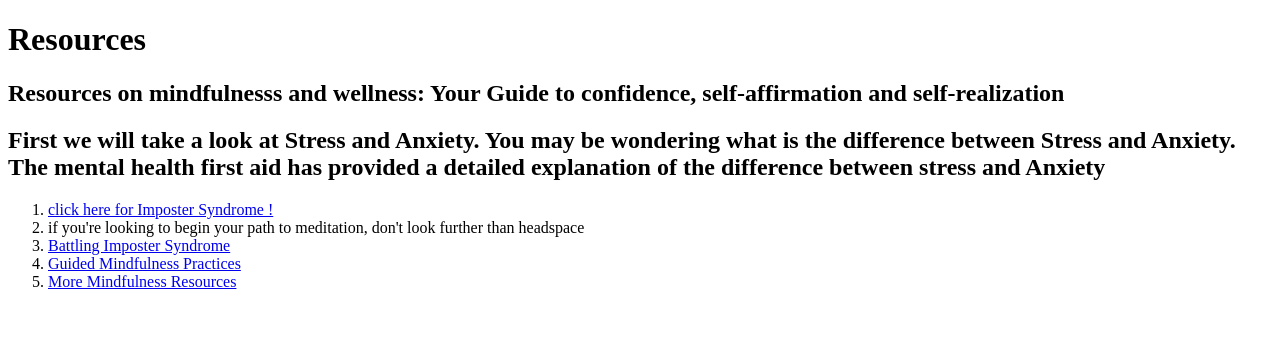
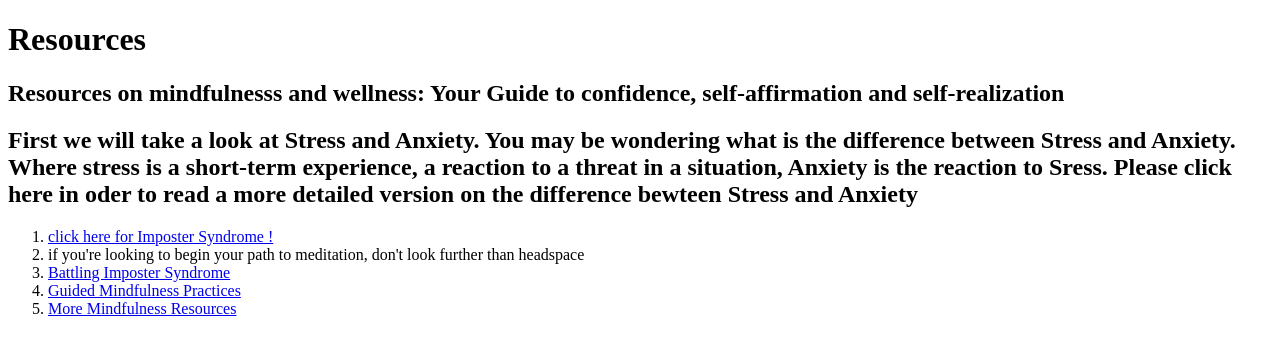
Before and after one commit to HalleClottey/RemarkableBecause, a Python web app: template Template/resources.html in a window 1280 px wide. Shown: the top 355 px of the page. Run offline with Jinja, Linux system fonts and the light colour scheme; the template is opened without the code that fills it, so the values that code supplies are empty.

Commit message:
added mental health blurb in resourcess.html

```diff
--- a/Template/resources.html
+++ b/Template/resources.html
@@ -7,7 +7,7 @@
   <body>
     <h1>Resources</h1>
     <h2>Resources on mindfulnesss and wellness: Your Guide to confidence, self-affirmation and self-realization</h2>
-    <h2>First we will take a look at Stress and Anxiety. You may be wondering what is the difference between Stress and Anxiety. The mental health first aid has provided a detailed explanation of the difference between stress and Anxiety  </h2>
+    <h2>First we will take a look at Stress and Anxiety. You may be wondering what is the difference between Stress and Anxiety. Where stress is a short-term experience, a reaction to a threat in a situation, Anxiety is the reaction to Sress. <a href="https://www.mentalhealthfirstaid.org/external/2018/06/stress-vs-anxiety/"></a> Please click here in oder to read a more detailed version on the difference bewteen Stress and Anxiety</h2>
     <ol>
       <li> <a href="https://www.themuse.com/advice/5-different-types-of-imposter-syndrome-and-5-ways-to-battle-each-one"> click here for Imposter Syndrome !</a></li>
       <li> <a href="https://www.headspace.com/blog/"></a> if you're looking to begin your path to meditation, don't look further than headspace</li>
```
